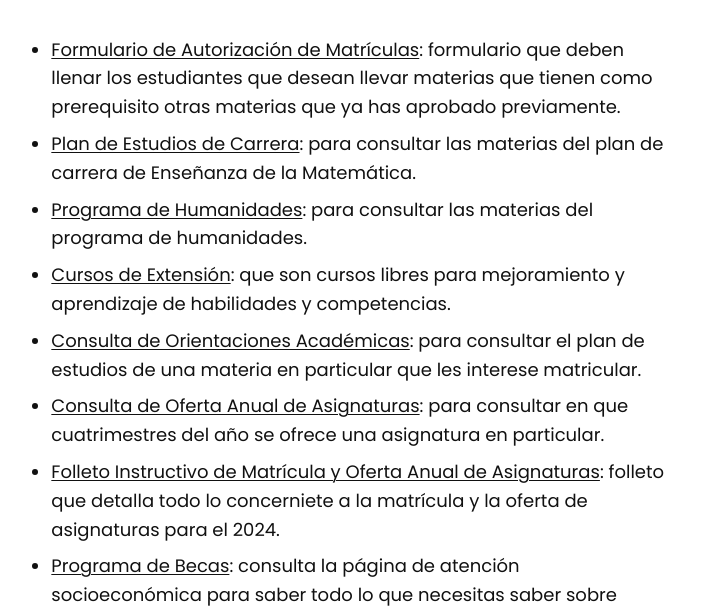
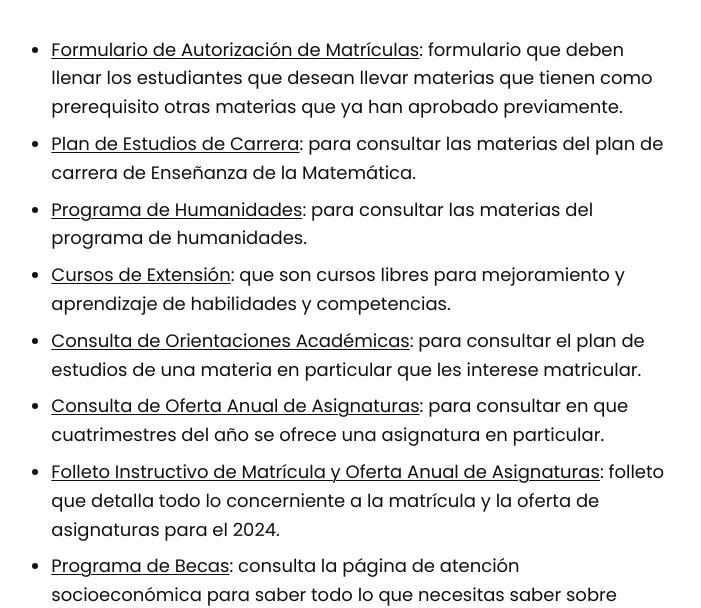
Before and after one commit to asoesem/asoesem.github.io, a Jekyll site: the page built from _posts/2023-07-12-primera-matricula-2024.md, in a window 1280 px wide and 900 px high, scrolled down 1458 px. Shown: the part 223-831 px from the top of the window, without its empty margins (454-1155 px from the left). Built offline with Jekyll 4.4.1, drawn with Linux system fonts in a browser that asks for light colours.

Commit message:
Arregla errores tipográficos

```diff
--- a/_posts/2023-07-12-primera-matricula-2024.md
+++ b/_posts/2023-07-12-primera-matricula-2024.md
@@ -32,13 +32,13 @@ A continuación se presenta el horario y las fechas correspondientes a la matric
 
 ### Recursos Valiosos
 
-* [Formulario de Autorización de Matrículas][1]: formulario que deben llenar los estudiantes que desean llevar materias que tienen como prerequisito otras materias que ya has aprobado previamente.
+* [Formulario de Autorización de Matrículas][1]: formulario que deben llenar los estudiantes que desean llevar materias que tienen como prerequisito otras materias que ya han aprobado previamente.
 * [Plan de Estudios de Carrera][2]: para consultar las materias del plan de carrera de Enseñanza de la Matemática.
 * [Programa de Humanidades][3]: para consultar las materias del programa de humanidades.
 * [Cursos de Extensión][9]: que son cursos libres para mejoramiento y aprendizaje de habilidades y competencias.
 * [Consulta de Orientaciones Académicas][4]: para consultar el plan de estudios de una materia en particular que les interese matricular.
 * [Consulta de Oferta Anual de Asignaturas][5]: para consultar en que cuatrimestres del año se ofrece una asignatura en particular.
-* [Folleto Instructivo de Matrícula y Oferta Anual de Asignaturas][10]: folleto que detalla todo lo concerniete a la matrícula y la oferta de asignaturas para el 2024.
+* [Folleto Instructivo de Matrícula y Oferta Anual de Asignaturas][10]: folleto que detalla todo lo concerniente a la matrícula y la oferta de asignaturas para el 2024.
 * [Programa de Becas][6]: consulta la página de atención socioeconómica para saber todo lo que necesitas saber sobre becas.
 * [Matrícula Web][7]: el sitio en donde se realiza la matrícula de tus asignaturas una vez que se abra el período de matrícula que te corresponde.
 
```
